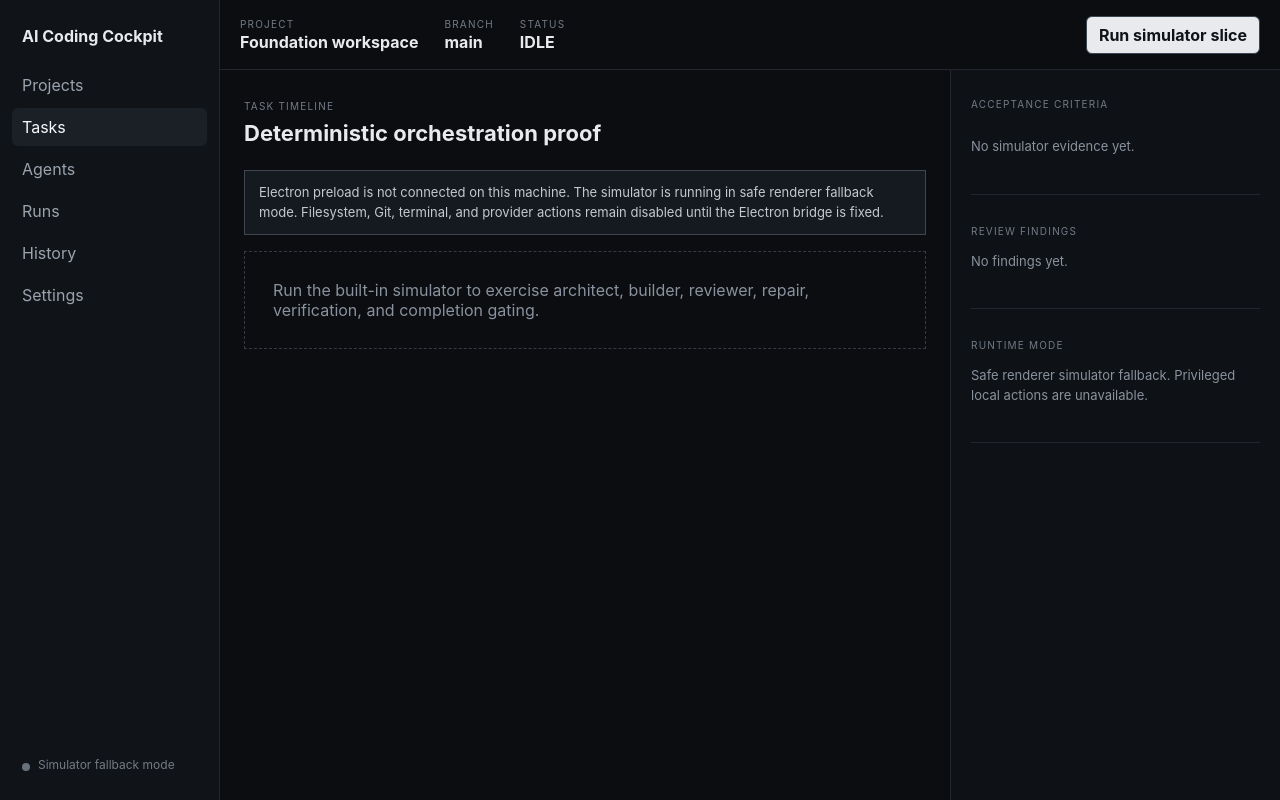
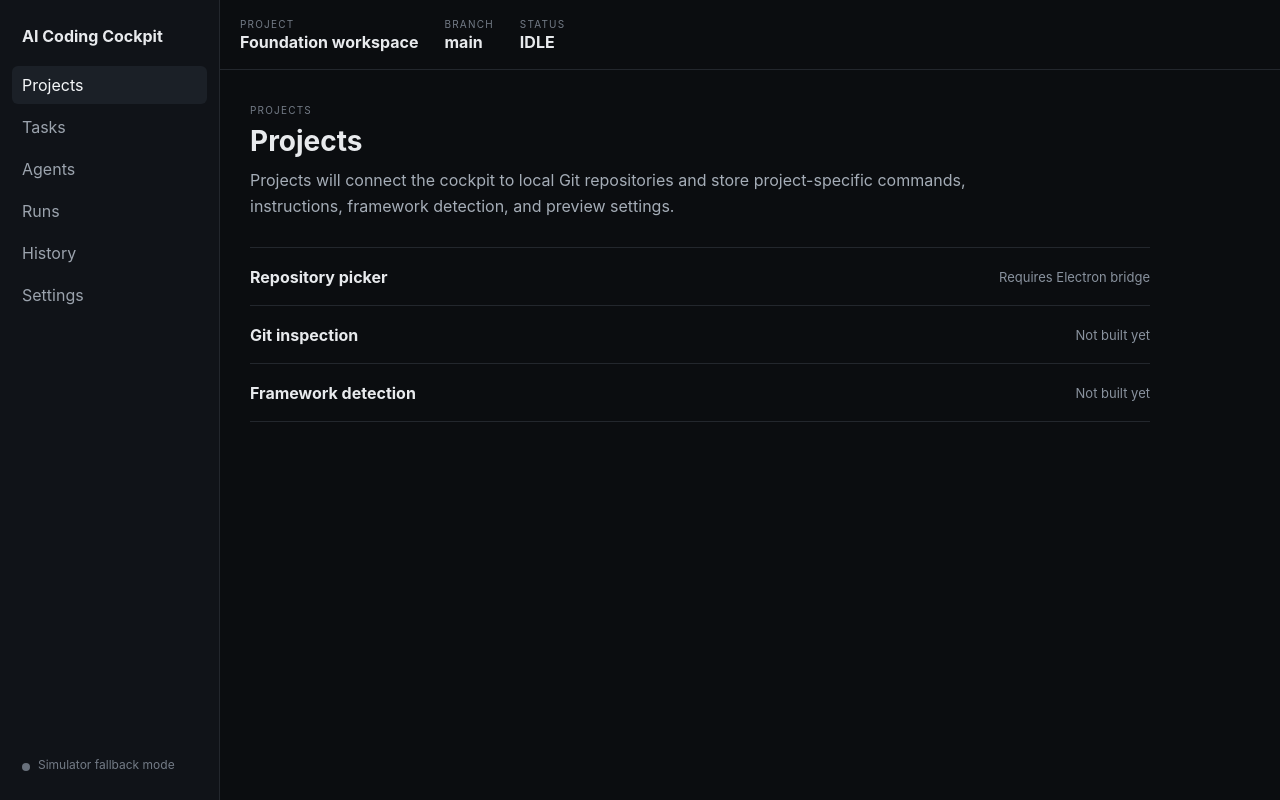
Before and after one commit to dothecoolwip1/testing-random-shit, a React (Vite) app: page / in a window 1280 px wide. Both pictures are taken after a click on the button "Projects". Built offline with nearby package versions, Linux system fonts and the light colour scheme.

Commit message:
Wire sidebar navigation screens

```diff
--- a/src/renderer/App.tsx
+++ b/src/renderer/App.tsx
@@ -2,9 +2,12 @@ import { useMemo, useState } from "react";
 import type { SimulatorRunResult } from "../shared/domain";
 import { runRendererSimulator } from "./simulatorFallback";
 
-const navItems = ["Projects", "Tasks", "Agents", "Runs", "History", "Settings"];
+type View = "Projects" | "Tasks" | "Agents" | "Runs" | "History" | "Settings";
+
+const navItems: View[] = ["Projects", "Tasks", "Agents", "Runs", "History", "Settings"];
 
 export function App() {
+  const [activeView, setActiveView] = useState<View>("Tasks");
   const [result, setResult] = useState<SimulatorRunResult | null>(null);
   const [running, setRunning] = useState(false);
   const [error, setError] = useState<string | null>(null);
@@ -31,42 +34,8 @@ export function App() {
     }
   }
 
+  function renderTasks() {
     return (
-    <div className="app-shell">
-      <aside className="sidebar">
-        <div className="brand">AI Coding Cockpit</div>
-        <nav>
-          {navItems.map((item, index) => (
-            <button className={index === 1 ? "nav-item active" : "nav-item"} key={item}>
-              {item}
-            </button>
-          ))}
-        </nav>
-        <div className="sidebar-footer">
-          <span className={bridgeAvailable ? "dot pass" : "dot neutral"} />
-          {bridgeAvailable ? "Electron bridge connected" : "Simulator fallback mode"}
-        </div>
-      </aside>
-
-      <main className="workspace">
-        <header className="topbar">
-          <div>
-            <span className="eyebrow">PROJECT</span>
-            <strong>Foundation workspace</strong>
-          </div>
-          <div>
-            <span className="eyebrow">BRANCH</span>
-            <strong>main</strong>
-          </div>
-          <div>
-            <span className="eyebrow">STATUS</span>
-            <strong>{result?.task.state ?? "IDLE"}</strong>
-          </div>
-          <button className="primary" onClick={runSimulator} disabled={running}>
-            {running ? "Running…" : "Run simulator slice"}
-          </button>
-        </header>
-
       <section className="content-grid">
         <section className="timeline-panel">
           <div className="panel-heading">
@@ -144,6 +113,144 @@ export function App() {
           </section>
         </aside>
       </section>
+    );
+  }
+
+  function renderProjects() {
+    return (
+      <section className="page">
+        <span className="eyebrow">PROJECTS</span>
+        <h1>Projects</h1>
+        <p className="lead">
+          Projects will connect the cockpit to local Git repositories and store project-specific commands,
+          instructions, framework detection, and preview settings.
+        </p>
+        <div className="status-list">
+          <div><strong>Repository picker</strong><span>{bridgeAvailable ? "Bridge available, picker is next to implement" : "Requires Electron bridge"}</span></div>
+          <div><strong>Git inspection</strong><span>Not built yet</span></div>
+          <div><strong>Framework detection</strong><span>Not built yet</span></div>
+        </div>
+      </section>
+    );
+  }
+
+  function renderAgents() {
+    return (
+      <section className="page">
+        <span className="eyebrow">AGENTS</span>
+        <h1>AI Providers</h1>
+        <div className="provider-list">
+          <div className="provider-row"><strong>Provider Simulator</strong><span className="badge ready">Available</span></div>
+          <div className="provider-row"><strong>OpenAI Codex</strong><span className="badge">Requires local detection</span></div>
+          <div className="provider-row"><strong>Claude Code</strong><span className="badge">Requires local detection</span></div>
+          <div className="provider-row"><strong>Google Antigravity</strong><span className="badge">Requires local detection</span></div>
+        </div>
+        <p className="muted">Provider detection will run through the secure Electron main process once the bridge is connected.</p>
+      </section>
+    );
+  }
+
+  function renderRuns() {
+    return (
+      <section className="page">
+        <span className="eyebrow">RUNS</span>
+        <h1>Runs</h1>
+        {result ? (
+          <div className="status-list">
+            <div><strong>Latest run</strong><span>{result.task.state}</span></div>
+            <div><strong>Repair cycles</strong><span>{result.task.repairCycle}</span></div>
+            <div><strong>Verification results</strong><span>{result.task.artifacts.verificationResults.length}</span></div>
+          </div>
+        ) : (
+          <div className="empty">No runs yet. Start the simulator from Tasks.</div>
+        )}
+      </section>
+    );
+  }
+
+  function renderHistory() {
+    return (
+      <section className="page">
+        <span className="eyebrow">HISTORY</span>
+        <h1>Task History</h1>
+        <div className="empty">
+          Persistent task history is not built yet. SQLite persistence is the next foundation milestone.
+        </div>
+      </section>
+    );
+  }
+
+  function renderSettings() {
+    return (
+      <section className="page">
+        <span className="eyebrow">SETTINGS</span>
+        <h1>Settings</h1>
+        <div className="settings-sections">
+          {["Providers", "Agents", "Workflows", "Permissions", "Git", "Terminal", "Browser Testing", "Notifications", "Appearance", "Advanced"].map((item) => (
+            <div key={item} className="settings-row">
+              <strong>{item}</strong>
+              <span>Not configured yet</span>
+            </div>
+          ))}
+        </div>
+      </section>
+    );
+  }
+
+  function renderActiveView() {
+    switch (activeView) {
+      case "Projects": return renderProjects();
+      case "Tasks": return renderTasks();
+      case "Agents": return renderAgents();
+      case "Runs": return renderRuns();
+      case "History": return renderHistory();
+      case "Settings": return renderSettings();
+    }
+  }
+
+  return (
+    <div className="app-shell">
+      <aside className="sidebar">
+        <div className="brand">AI Coding Cockpit</div>
+        <nav>
+          {navItems.map((item) => (
+            <button
+              className={activeView === item ? "nav-item active" : "nav-item"}
+              key={item}
+              onClick={() => setActiveView(item)}
+            >
+              {item}
+            </button>
+          ))}
+        </nav>
+        <div className="sidebar-footer">
+          <span className={bridgeAvailable ? "dot pass" : "dot neutral"} />
+          {bridgeAvailable ? "Electron bridge connected" : "Simulator fallback mode"}
+        </div>
+      </aside>
+
+      <main className="workspace">
+        <header className="topbar">
+          <div>
+            <span className="eyebrow">PROJECT</span>
+            <strong>Foundation workspace</strong>
+          </div>
+          <div>
+            <span className="eyebrow">BRANCH</span>
+            <strong>main</strong>
+          </div>
+          <div>
+            <span className="eyebrow">STATUS</span>
+            <strong>{result?.task.state ?? "IDLE"}</strong>
+          </div>
+          {activeView === "Tasks" && (
+            <button className="primary" onClick={runSimulator} disabled={running}>
+              {running ? "Running…" : "Run simulator slice"}
+            </button>
+          )}
+        </header>
+
+        {renderActiveView()}
       </main>
     </div>
   );
--- a/src/renderer/styles.css
+++ b/src/renderer/styles.css
@@ -33,8 +33,10 @@ nav { display: grid; gap: 4px; }
   text-align: left;
   color: #9ba3ad;
   background: transparent;
+  cursor: pointer;
 }
 
+.nav-item:hover { background: #171b21; color: #d9dde2; }
 .nav-item.active { color: #f5f7f9; background: #1b2027; }
 
 .sidebar-footer {
@@ -74,9 +76,27 @@ nav { display: grid; gap: 4px; }
   border-radius: 6px;
   padding: 8px 12px;
   font-weight: 700;
+  cursor: pointer;
 }
 
-.primary:disabled { opacity: 0.6; }
+.primary:disabled { opacity: 0.6; cursor: default; }
+
+.page {
+  padding: 28px 30px;
+  max-width: 960px;
+}
+
+.page h1 {
+  margin: 6px 0 10px;
+  font-size: 28px;
+}
+
+.lead {
+  margin: 0 0 28px;
+  max-width: 760px;
+  color: #a5adb7;
+  line-height: 1.6;
+}
 
 .content-grid {
   display: grid;
@@ -169,6 +189,43 @@ nav { display: grid; gap: 4px; }
 .finding p,
 .muted { color: #89929e; font-size: 13px; line-height: 1.5; }
 
+.status-list,
+.provider-list,
+.settings-sections {
+  border-top: 1px solid #23272d;
+}
+
+.status-list > div,
+.provider-row,
+.settings-row {
+  min-height: 58px;
+  display: flex;
+  align-items: center;
+  justify-content: space-between;
+  gap: 20px;
+  border-bottom: 1px solid #23272d;
+}
+
+.status-list span,
+.settings-row span {
+  color: #89929e;
+  font-size: 13px;
+  text-align: right;
+}
+
+.badge {
+  border: 1px solid #353c45;
+  border-radius: 999px;
+  padding: 4px 9px;
+  color: #9ea6b0;
+  font-size: 12px;
+}
+
+.badge.ready {
+  border-color: #315a42;
+  color: #88d2a4;
+}
+
 @media (max-width: 1100px) {
   .app-shell { grid-template-columns: 180px minmax(0, 1fr); }
   .content-grid { grid-template-columns: minmax(0, 1fr) 280px; }
```
Lines whose indentation alone changed are shown as unchanged.
